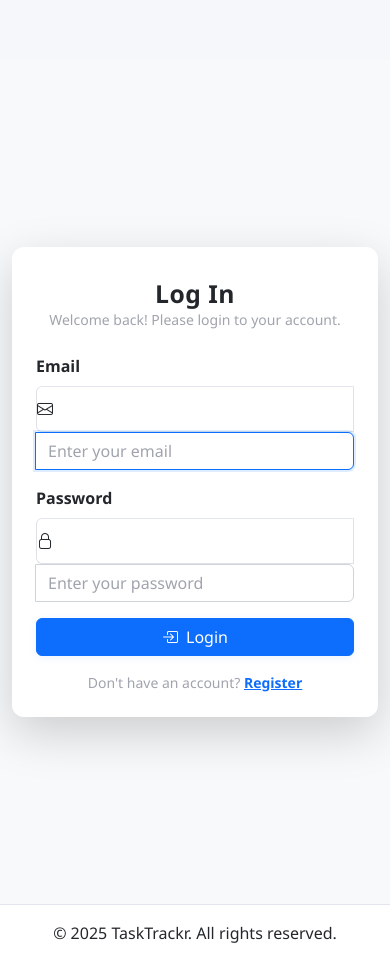
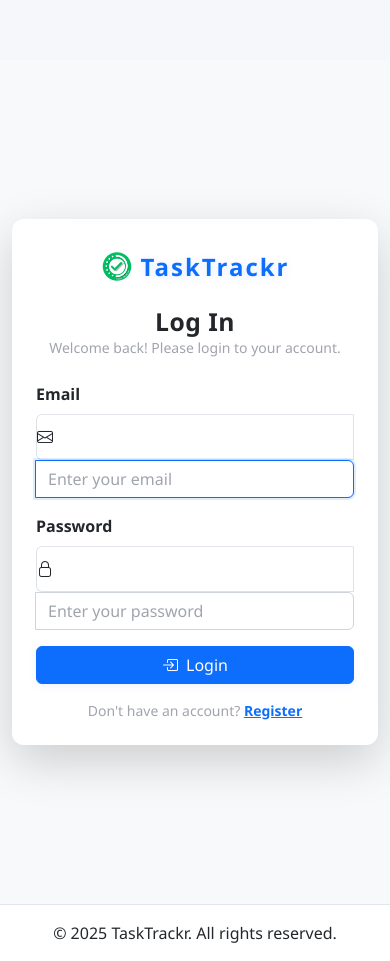
Before and after one commit to markalvincadangin/TaskTrackr, a PHP site: page /login.php in a window 390 px wide. Run offline with PHP 8.4, Linux system fonts and the light colour scheme.

Commit message:
Add loading overlay styles, update logo in header and login/register pages, and adjust sidebar button positioning for improved UI

```diff
--- a/assets/css/dark-theme.css
+++ b/assets/css/dark-theme.css
@@ -589,7 +589,7 @@
     margin-top: 60px;
 }
 
-/* Add to assets/css/dark-theme.css */
+/* Loading Overlay */
 body.dark #loadingOverlay {
     background: rgba(30,32,40,0.85);
 }
--- a/includes/header.php
+++ b/includes/header.php
@@ -54,7 +54,10 @@
             </button>
             <!-- Logo and Brand -->
             <a class="navbar-brand fw-bold fs-4 d-flex align-items-center me-4" href="/TaskTrackr/public/dashboard.php" style="height:48px;">
-                <span class="d-none d-sm-inline">TaskTrackr</span>
+                <img src="../assets/images/tasktrackr-logo.png" alt="TaskTrackr Logo" class="img-fluid" style="height:32px; width:auto; margin-right:8px;">
+                <span class="fw-bold" style="letter-spacing:2px; text-shadow:0 2px 8px #0d6efd22, 0 1px 0 #fff; font-family: 'Segoe UI', 'Arial', sans-serif; font-size:1.5rem;">
+                    TaskTrackr
+                </span>
             </a>
             <div class="d-flex align-items-center gap-3 ms-auto">
                 <!-- Notifications Icon -->
--- a/public/login.php
+++ b/public/login.php
@@ -1,8 +1,21 @@
 <?php include '../includes/header.php'; ?>
 
+
 <div class="container-fluid min-vh-100 d-flex justify-content-center align-items-center" style="background: #f8f9fa;">
-    <div class="card shadow-lg p-4" style="width: 100%; max-width: 400px;">
+    <div class="card shadow-lg p-4 p-md-5" style="width: 100%; max-width: 400px;">
         <div class="text-center mb-4">
+            <!-- Logo and Brand -->
+            <div class="d-flex justify-content-center mb-3">
+                <a class="navbar-brand fw-bold fs-4 d-flex align-items-center mx-auto" style="height:48px;">
+                    <span class="d-flex align-items-center">
+                        <img src="../assets/images/tasktrackr-logo.png" alt="TaskTrackr Logo" class="img-fluid" style="height:32px; width:auto; margin-right:8px;">
+                        <span class="fw-bold"
+                              style="letter-spacing:2px; color:#0d6efd; text-shadow:0 2px 8px #0d6efd22, 0 1px 0 #fff; font-family: 'Segoe UI', 'Arial', sans-serif; font-size:1.5rem;">
+                            TaskTrackr
+                        </span>
+                    </span>
+                </a>
+            </div>
             <h2 class="mt-2 mb-0 fw-bold">Log In</h2>
             <p class="text-muted small mb-0">Welcome back! Please login to your account.</p>
         </div>
```
Also changed, not shown: assets/css/light-theme.css (+4 -30 lines), public/dashboard.php (+7 -15 lines), public/register.php (+12 -0 lines), assets/images/tasktrackr-logo.png (added).
